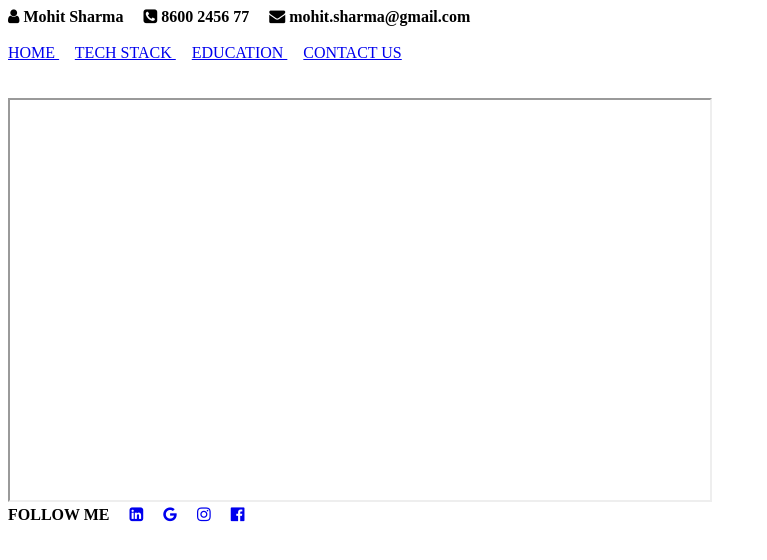
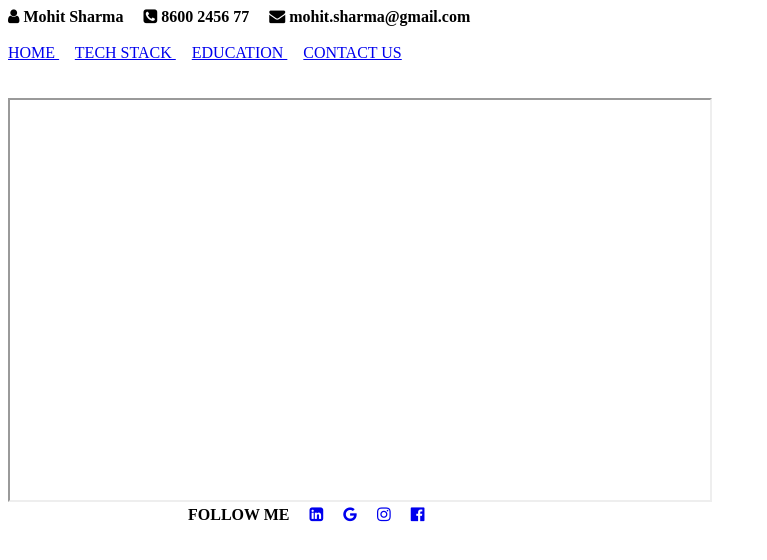
Before and after one commit to nehabirajdar996/my-profile, a plain HTML site: page index.html in a window 1280 px wide. Shown: the whole page, without its empty margins (0-767 px from the left). Drawn offline with Linux system fonts and the light colour scheme.

Commit message:
Update index.html

```diff
--- a/index.html
+++ b/index.html
@@ -22,9 +22,9 @@
      <BR>
         <footer>
 
-        <strong>FOLLOW ME</strong> &nbsp; &nbsp;
-        <a href="https://www.linkedin.com/feed/"><i class="fa fa-linkedin-square" aria-hidden="true"></i></a> &nbsp; &nbsp;
-        <a href="https://www.google.com/search?q=google&rlz=1C1CHBF_enIN1005IN1005&oq=google&aqs=chrome.0.35i39i355j46i39i199i465j0i20i131i263i433i512j0i67j0i131i433i512l3j0i512j0i67i131i433i457.5405j0j15&sourceid=chrome&ie=UTF-8"><i class="fa fa-google" aria-hidden="true"></i></a> &nbsp; &nbsp;
+        <strong>&nbsp; &nbsp; &nbsp; &nbsp; &nbsp; &nbsp; &nbsp; &nbsp; &nbsp; &nbsp; &nbsp; &nbsp; &nbsp; &nbsp; &nbsp; &nbsp; &nbsp; &nbsp; &nbsp; &nbsp;&nbsp; &nbsp;&nbsp; &nbsp;FOLLOW ME</strong> &nbsp; &nbsp;
+        <a href="https://www.linkedin.com/feed/" target="_blank"><i class="fa fa-linkedin-square" aria-hidden="true"></i></a> &nbsp; &nbsp;
+        <a href="https://www.google.com/search?q=google&rlz=1C1CHBF_enIN1005IN1005&oq=google&aqs=chrome.0.35i39i355j46i39i199i465j0i20i131i263i433i512j0i67j0i131i433i512l3j0i512j0i67i131i433i457.5405j0j15&sourceid=chrome&ie=UTF-8" target="_blank"><i class="fa fa-google" aria-hidden="true"></i></a> &nbsp; &nbsp;
         <a href="https://www.instagram.com/" target="_blank"><i class="fa fa-instagram" aria-hidden="true"></i></a> &nbsp; &nbsp;
         <a href="https://www.facebook.com/" target="_blank"> <i class="fa fa-facebook-official" aria-hidden="true"></i></a> &nbsp;&nbsp;
 
```
